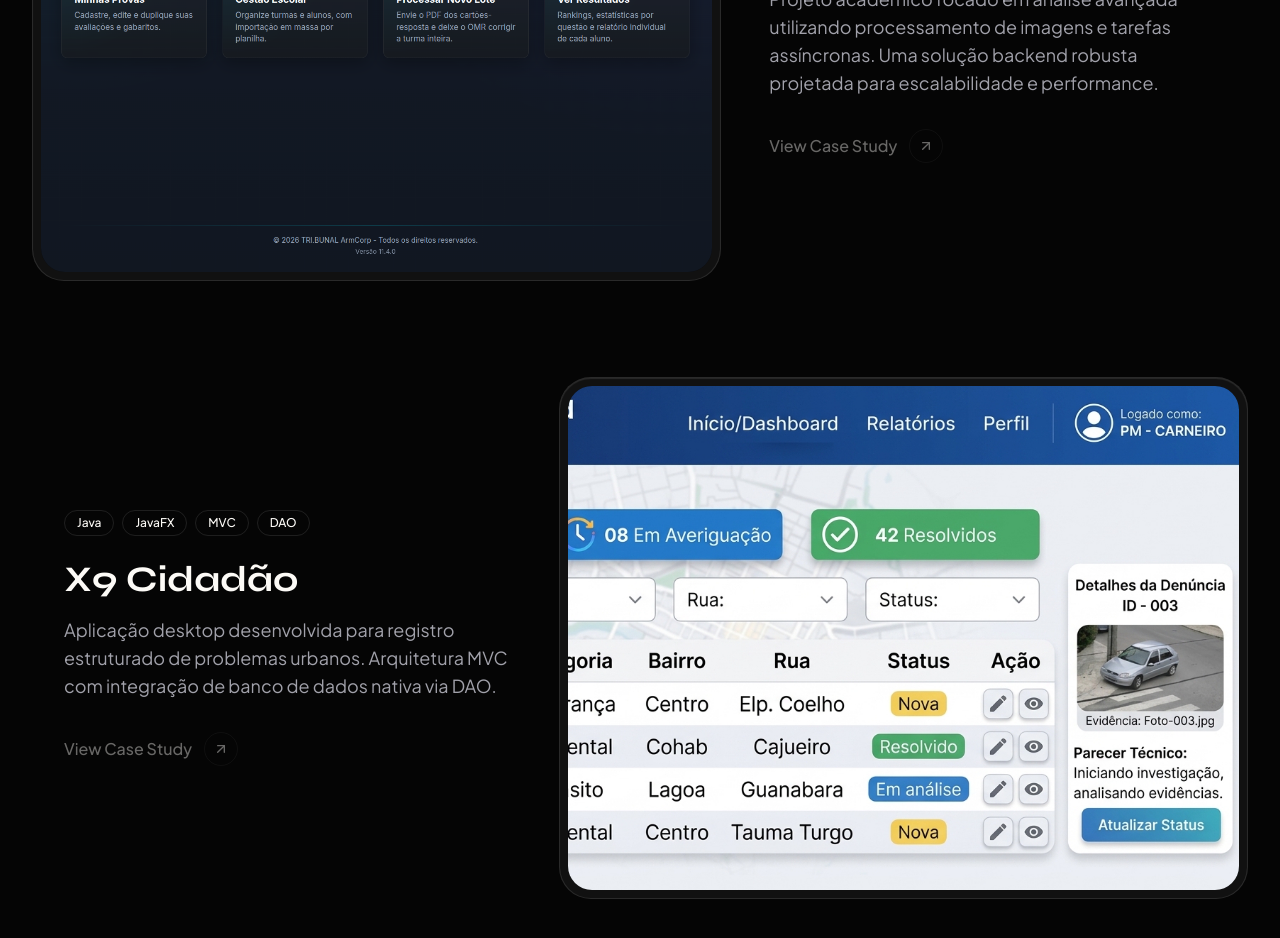
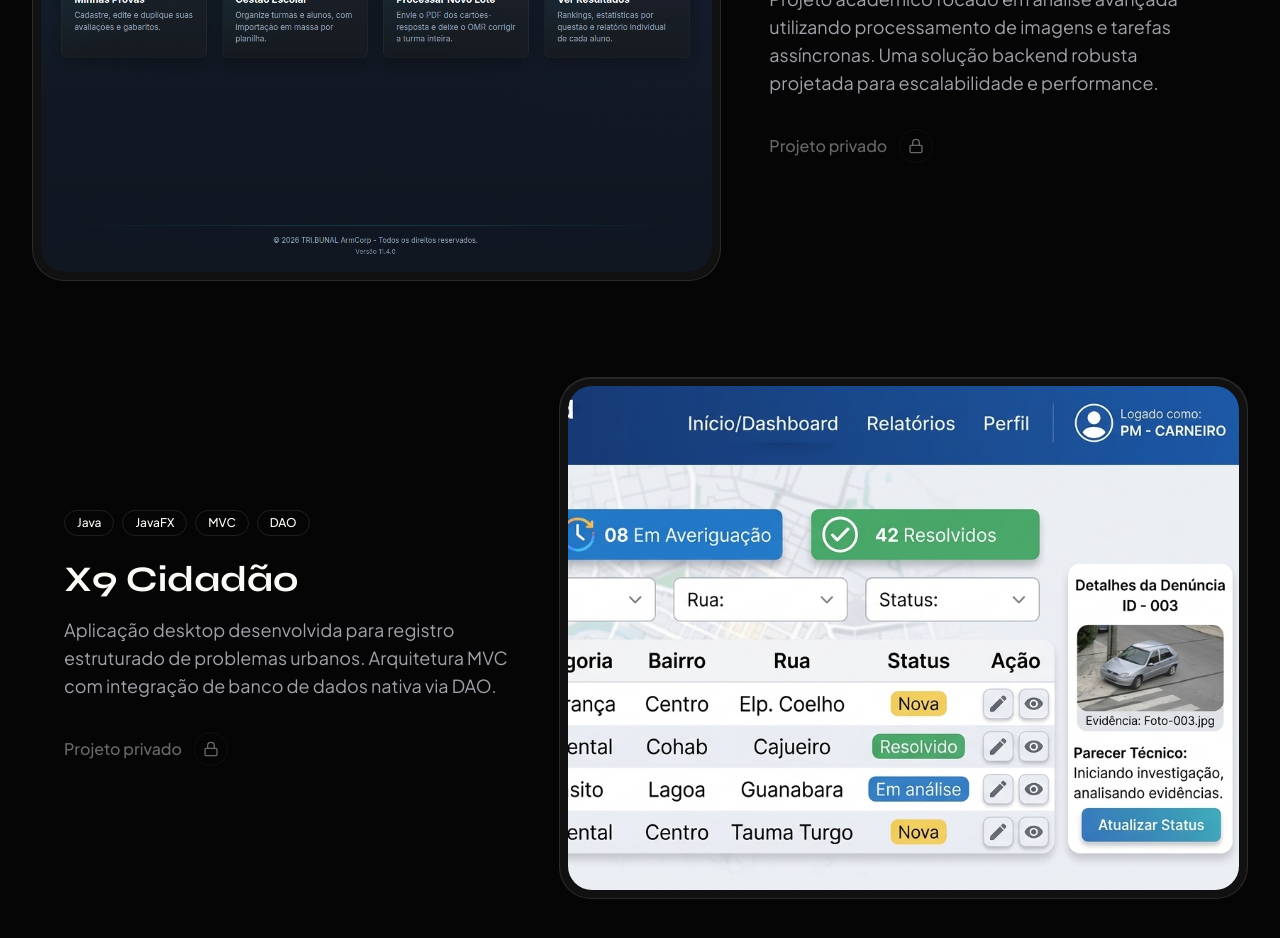
Before and after one commit to mateusalencarsantos738-dev/mateusalencarsantos738-dev.github.io, a React (Vite) app: page / in a window 1280 px wide. Shown: the part 2700-3638 px from the top of the page. Built offline with nearby package versions, Linux system fonts and the light colour scheme.

Commit message:
chore(ui): replace case study text with private project indicator and lock icon

```diff
--- a/src/components/sections/Projects.tsx
+++ b/src/components/sections/Projects.tsx
@@ -1,6 +1,6 @@
 import { useEffect, useRef } from "react"
 import { gsap } from "gsap"
-import { ArrowUpRight } from "lucide-react"
+import { Lock } from "lucide-react"
 
 export function Projects() {
   const containerRef = useRef<HTMLElement>(null)
@@ -80,10 +80,10 @@ export function Projects() {
                 Projeto acadêmico focado em análise avançada utilizando processamento de imagens e tarefas assíncronas. Uma solução backend robusta projetada para escalabilidade e performance.
               </p>
 
-              <div className="flex items-center gap-3 font-medium opacity-40 cursor-default" aria-label="Case study em breve">
-                <span>View Case Study</span>
+              <div className="flex items-center gap-3 font-medium opacity-40 cursor-default" aria-label="Projeto privado">
+                <span>Projeto privado</span>
                 <div className="p-2 rounded-full" style={{ border: '1px solid var(--color-border)' }}>
-                  <ArrowUpRight size={16} />
+                  <Lock size={16} />
                 </div>
               </div>
             </div>
@@ -105,10 +105,10 @@ export function Projects() {
                 Aplicação desktop desenvolvida para registro estruturado de problemas urbanos. Arquitetura MVC com integração de banco de dados nativa via DAO.
               </p>
 
-              <div className="flex items-center gap-3 font-medium opacity-40 cursor-default" aria-label="Case study em breve">
-                <span>View Case Study</span>
+              <div className="flex items-center gap-3 font-medium opacity-40 cursor-default" aria-label="Projeto privado">
+                <span>Projeto privado</span>
                 <div className="p-2 rounded-full" style={{ border: '1px solid var(--color-border)' }}>
-                  <ArrowUpRight size={16} />
+                  <Lock size={16} />
                 </div>
               </div>
             </div>
```
